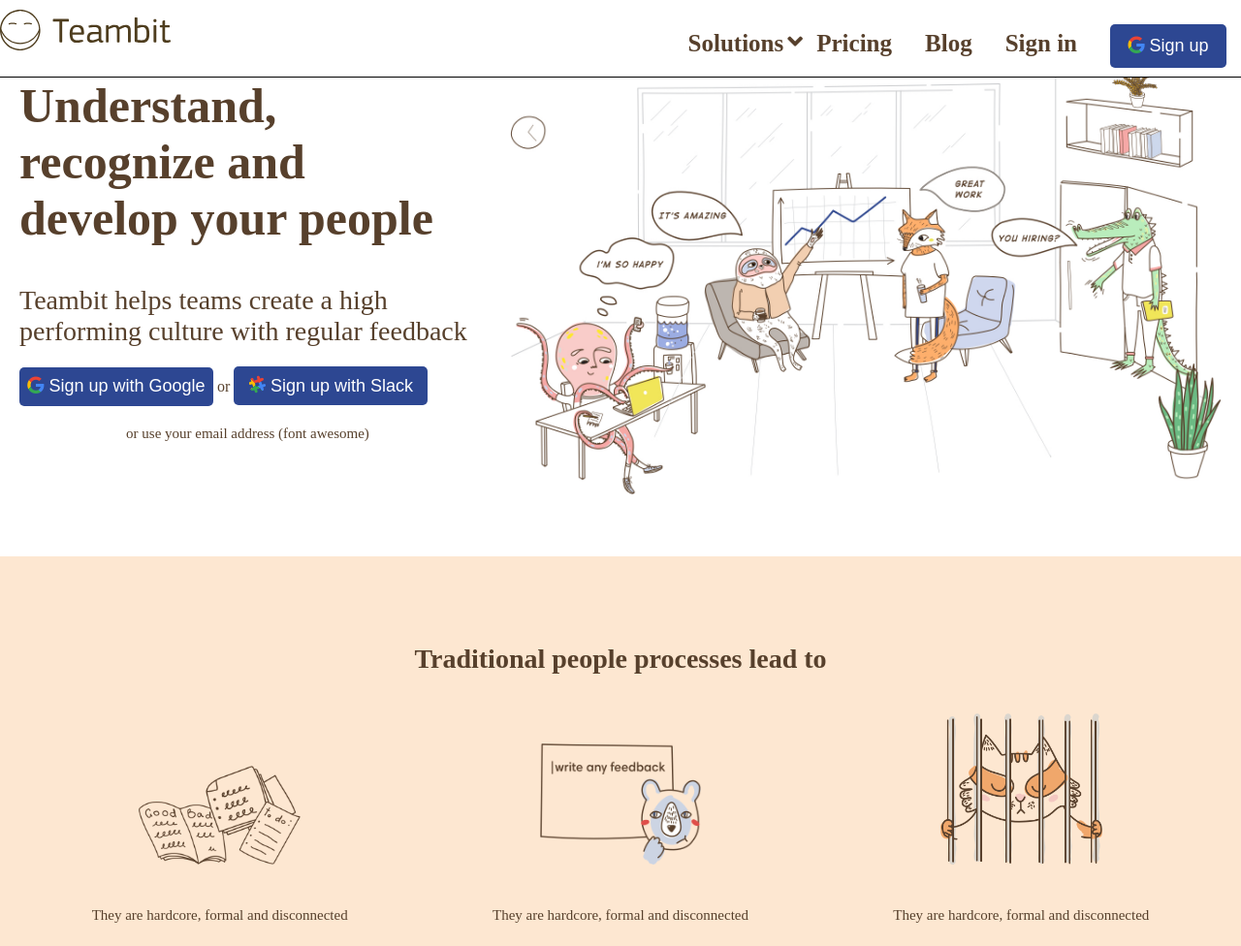
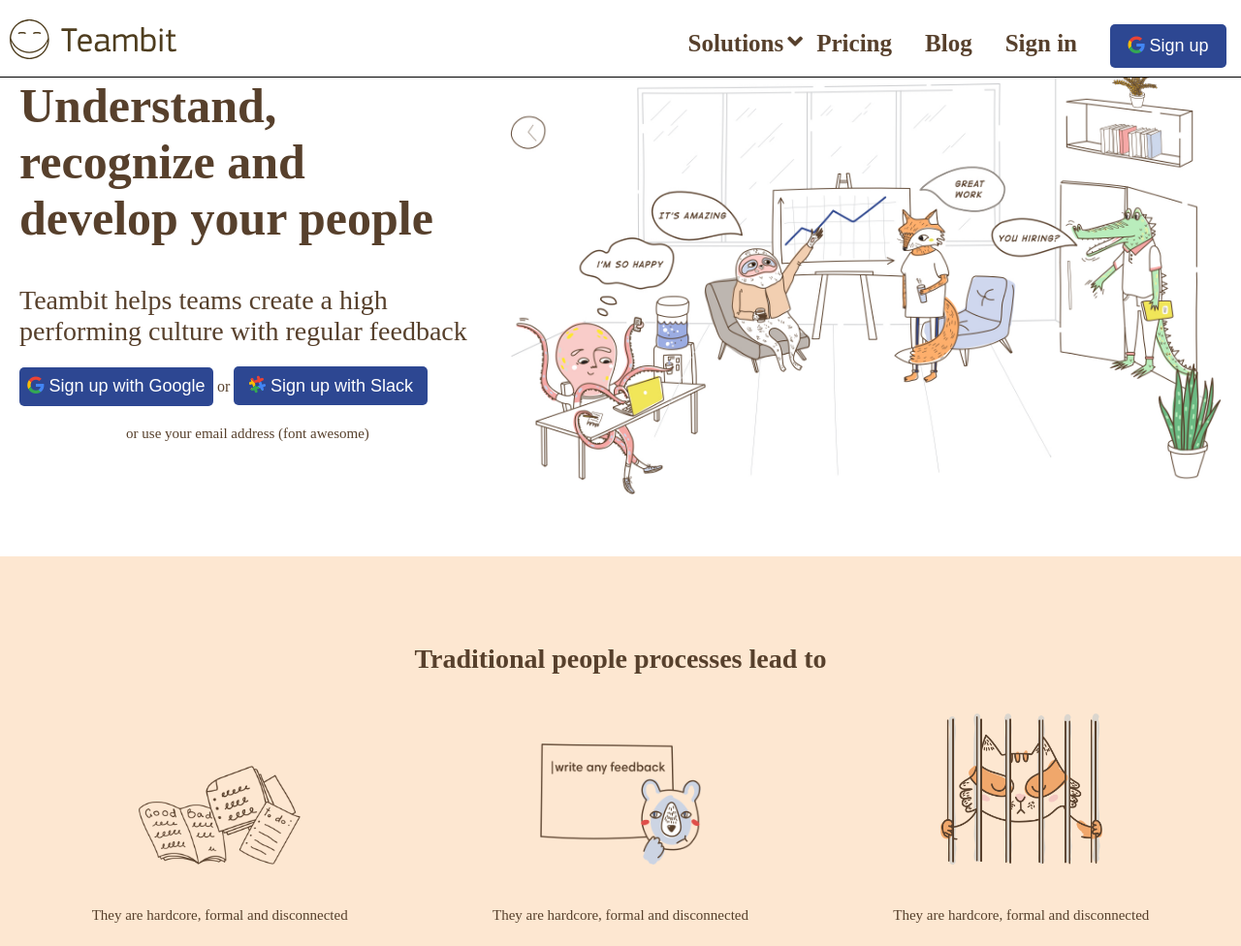
Before and after one commit to ENZOboldi87/node-sass-teambit, a website: page index.html in a window 1280 px wide. Shown: the top 976 px of the page at 97% size. Drawn offline with nearby package versions, Linux system fonts and the light colour scheme.

Commit message:
aggiornamento 3.6
logo fixed

```diff
--- a/src/css/partials/_header.scss
+++ b/src/css/partials/_header.scss
@@ -8,8 +8,9 @@ header {
   .content-header {
     @include headerContent;
 
-    .img_logo{
-      width: 160%;
+    .logo{
+      width: 15%;
+      padding: 10px;
     }
 
     nav {
```
Also changed, not shown: dist/app.css.
